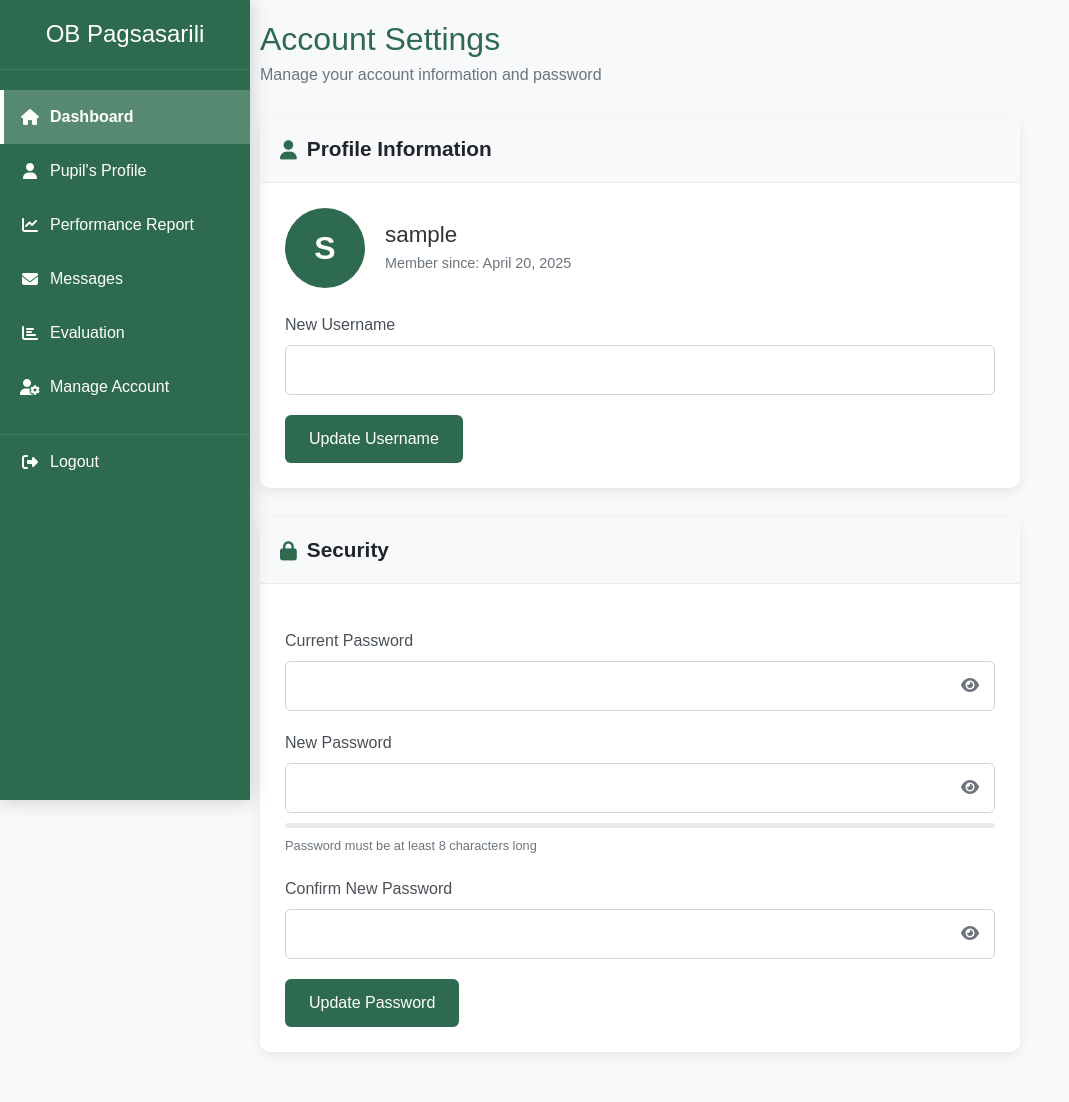
After one commit to cyberJoshhh/NITES, a Django app: page /system/account_settings/ in a window 1280 px wide. The commit adds this page. Shown: the whole page, without its empty margins (0-1069 px from the left). Run offline with Django 5.2, Linux system fonts and the light colour scheme; the visitor is signed in with stand-in values (Sample User, id 1).

Commit message:
Account management

```diff
--- a/System/templates/PDash.html
+++ b/System/templates/PDash.html
@@ -43,6 +43,10 @@
                 <i class="fas fa-chart-bar"></i>
                 <span>Evaluation</span>
             </a>
+            <a href="{% url 'account_settings' %}" class="sidebar-btn">
+                <i class="fas fa-user-cog"></i>
+                <span>Manage Account</span>
+            </a>
             <a href="{% url 'logout' %}" class="logout-btn" id="logoutBtn">
                 <i class="fas fa-sign-out-alt"></i>
                 <span>Logout</span>
@@ -54,7 +58,7 @@
     <div class="main-content">
         <div class="welcome-header">
             <div class="welcome-text">
-                Welcome pops, <span>{{ student.father_name }}</span>
+                Welcome Parent/Guardian
             </div>
             <div class="header-buttons">
                 <div class="date-display">
--- /dev/null
+++ b/System/templates/account_settings.html
@@ -0,0 +1,410 @@
+{% extends 'base.html' %}
+{% load static %}
+
+{% block content %}
+<link rel="stylesheet" href="{% static 'css/pdash.css' %}">
+<div class="sidebar" id="sidebar">
+    <div class="sidebar-header">
+        <h3>OB Pagsasarili</h3>
+    </div>
+    <div class="sidebar-content">
+        <a href="{% url 'dashboard' %}" class="sidebar-btn active">
+            <i class="fas fa-home"></i>
+            <span>Dashboard</span>
+        </a>
+        <a href="{% url 'student_profile' %}" class="sidebar-btn">
+            <i class="fas fa-user"></i>
+            <span>Pupil's Profile</span>
+        </a>
+        <a href="{% url 'student_performance' %}" class="sidebar-btn">
+            <i class="fas fa-chart-line"></i>
+            <span>Performance Report</span>
+        </a>
+        <a href="{% url 'message_home' %}" class="sidebar-btn">
+            <i class="fas fa-envelope"></i>
+            <span>Messages</span>
+            <span class="notification-badge"></span>
+        </a>
+        <a href="{% url 'evaluation_gross' %}" class="sidebar-btn">
+            <i class="fas fa-chart-bar"></i>
+            <span>Evaluation</span>
+        </a>
+        <a href="{% url 'account_settings' %}" class="sidebar-btn">
+            <i class="fas fa-user-cog"></i>
+            <span>Manage Account</span>
+        </a>
+        <a href="{% url 'logout' %}" class="logout-btn" id="logoutBtn">
+            <i class="fas fa-sign-out-alt"></i>
+            <span>Logout</span>
+        </a>
+    </div>
+</div>
+<div class="account-settings-container">
+    <div class="settings-header">
+        <h1>Account Settings</h1>
+        <p>Manage your account information and password</p>
+    </div>
+
+    {% if success_message %}
+    <div class="alert alert-success">
+        <i class="fas fa-check-circle"></i> {{ success_message }}
+    </div>
+    {% endif %}
+
+    {% if error_message %}
+    <div class="alert alert-danger">
+        <i class="fas fa-exclamation-circle"></i> {{ error_message }}
+    </div>
+    {% endif %}
+
+    <div class="settings-card">
+        <div class="settings-card-header">
+            <i class="fas fa-user"></i>
+            <h2>Profile Information</h2>
+        </div>
+        <div class="settings-card-body">
+            <div class="profile-info">
+                <div class="profile-avatar">
+                    <div class="avatar-circle">
+                        <span class="initials">{{ user.username|slice:":1"|upper }}</span>
+                    </div>
+                </div>
+                <div class="profile-details">
+                    <h3>{{ user.username }}</h3>
+                    <p>Member since: {{ user.date_joined|date:"F d, Y" }}</p>
+                </div>
+            </div>
+            <form method="post" action="{% url 'account_settings' %}" class="settings-form">
+                {% csrf_token %}
+                <input type="hidden" name="action" value="change_username">
+
+                <div class="form-group">
+                    <label for="new_username">New Username</label>
+                    <input type="text" id="new_username" name="new_username" class="form-control" required>
+                </div>
+
+                <button type="submit" class="btn-update">Update Username</button>
+            </form>
+        </div>
+    </div>
+
+    <div class="settings-card">
+        <div class="settings-card-header">
+            <i class="fas fa-lock"></i>
+            <h2>Security</h2>
+        </div>
+        <div class="settings-card-body">
+            <form method="post" action="{% url 'account_settings' %}" class="settings-form">
+                {% csrf_token %}
+                <input type="hidden" name="action" value="change_password">
+
+                <div class="form-group">
+                    <label for="current_password">Current Password</label>
+                    <div class="password-input-group">
+                        <input type="password" id="current_password" name="current_password" class="form-control" required>
+                        <button type="button" class="toggle-password" data-target="current_password">
+                            <i class="fas fa-eye"></i>
+                        </button>
+                    </div>
+                </div>
+
+                <div class="form-group">
+                    <label for="new_password">New Password</label>
+                    <div class="password-input-group">
+                        <input type="password" id="new_password" name="new_password" class="form-control" required>
+                        <button type="button" class="toggle-password" data-target="new_password">
+                            <i class="fas fa-eye"></i>
+                        </button>
+                    </div>
+                    <div class="password-strength">
+                        <div id="password-strength-meter"></div>
+                        <span id="password-strength-text">Password must be at least 8 characters long</span>
+                    </div>
+                </div>
+
+                <div class="form-group">
+                    <label for="confirm_password">Confirm New Password</label>
+                    <div class="password-input-group">
+                        <input type="password" id="confirm_password" name="confirm_password" class="form-control" required>
+                        <button type="button" class="toggle-password" data-target="confirm_password">
+                            <i class="fas fa-eye"></i>
+                        </button>
+                    </div>
+                </div>
+
+                <button type="submit" class="btn-update">Update Password</button>
+            </form>
+        </div>
+    </div>
+</div>
+
+<style>
+    .account-settings-container {
+        max-width: 800px;
+        margin: 0 auto;
+        padding: 20px;
+    }
+
+    .settings-header {
+        margin-bottom: 30px;
+    }
+
+    .settings-header h1 {
+        color: var(--primary);
+        font-size: 2rem;
+        margin-bottom: 5px;
+    }
+
+    .settings-header p {
+        color: #6c757d;
+        font-size: 1rem;
+    }
+
+    .alert {
+        padding: 15px;
+        border-radius: 8px;
+        margin-bottom: 20px;
+        display: flex;
+        align-items: center;
+    }
+
+    .alert i {
+        margin-right: 10px;
+        font-size: 18px;
+    }
+
+    .alert-success {
+        background-color: #d4edda;
+        color: #155724;
+        border: 1px solid #c3e6cb;
+    }
+
+    .alert-danger {
+        background-color: #f8d7da;
+        color: #721c24;
+        border: 1px solid #f5c6cb;
+    }
+
+    .settings-card {
+        background-color: white;
+        border-radius: 10px;
+        box-shadow: 0 4px 12px rgba(0,0,0,0.08);
+        margin-bottom: 30px;
+        overflow: hidden;
+    }
+
+    .settings-card-header {
+        display: flex;
+        align-items: center;
+        padding: 20px;
+        background-color: #f8f9fa;
+        border-bottom: 1px solid #e9ecef;
+    }
+
+    .settings-card-header i {
+        font-size: 1.2rem;
+        color: var(--primary);
+        margin-right: 10px;
+    }
+
+    .settings-card-header h2 {
+        margin: 0;
+        font-size: 1.3rem;
+        font-weight: 600;
+    }
+
+    .settings-card-body {
+        padding: 25px;
+    }
+
+    .profile-info {
+        display: flex;
+        align-items: center;
+        margin-bottom: 25px;
+    }
+
+    .profile-avatar {
+        margin-right: 20px;
+    }
+
+    .avatar-circle {
+        width: 80px;
+        height: 80px;
+        background-color: var(--primary);
+        border-radius: 50%;
+        display: flex;
+        align-items: center;
+        justify-content: center;
+    }
+
+    .initials {
+        font-size: 2rem;
+        color: white;
+        font-weight: 600;
+    }
+
+    .profile-details h3 {
+        font-size: 1.4rem;
+        margin: 0 0 5px 0;
+        color: #333;
+    }
+
+    .profile-details p {
+        margin: 0;
+        color: #6c757d;
+        font-size: 0.9rem;
+    }
+
+    .settings-form {
+        margin-top: 20px;
+    }
+
+    .form-group {
+        margin-bottom: 20px;
+    }
+
+    .form-group label {
+        display: block;
+        margin-bottom: 8px;
+        font-weight: 500;
+        color: #495057;
+    }
+
+    .form-control {
+        width: 100%;
+        padding: 12px;
+        border: 1px solid #ced4da;
+        border-radius: 6px;
+        font-size: 16px;
+        transition: border-color 0.15s ease-in-out, box-shadow 0.15s ease-in-out;
+    }
+
+    .form-control:focus {
+        border-color: var(--primary);
+        box-shadow: 0 0 0 0.2rem rgba(45, 106, 79, 0.25);
+        outline: none;
+    }
+
+    .password-input-group {
+        position: relative;
+    }
+
+    .toggle-password {
+        position: absolute;
+        right: 10px;
+        top: 50%;
+        transform: translateY(-50%);
+        background: none;
+        border: none;
+        font-size: 16px;
+        color: #6c757d;
+        cursor: pointer;
+    }
+
+    .password-strength {
+        margin-top: 10px;
+    }
+
+    #password-strength-meter {
+        height: 5px;
+        background-color: #e9ecef;
+        border-radius: 3px;
+        margin-bottom: 5px;
+    }
+
+    #password-strength-text {
+        font-size: 0.8rem;
+        color: #6c757d;
+    }
+
+    .btn-update {
+        background-color: var(--primary);
+        color: white;
+        border: none;
+        padding: 12px 24px;
+        border-radius: 6px;
+        cursor: pointer;
+        font-weight: 500;
+        transition: background-color 0.15s ease-in-out;
+    }
+
+    .btn-update:hover {
+        background-color: #1b4332;
+    }
+
+    @media (max-width: 768px) {
+        .profile-info {
+            flex-direction: column;
+            text-align: center;
+        }
+
+        .profile-avatar {
+            margin-right: 0;
+            margin-bottom: 15px;
+        }
+    }
+</style>
+
+<script>
+    document.addEventListener('DOMContentLoaded', function() {
+        // Toggle password visibility
+        const toggleButtons = document.querySelectorAll('.toggle-password');
+        toggleButtons.forEach(button => {
+            button.addEventListener('click', function() {
+                const targetId = this.getAttribute('data-target');
+                const input = document.getElementById(targetId);
+
+                if (input.type === 'password') {
+                    input.type = 'text';
+                    this.innerHTML = '<i class="fas fa-eye-slash"></i>';
+                } else {
+                    input.type = 'password';
+                    this.innerHTML = '<i class="fas fa-eye"></i>';
+                }
+            });
+        });
+
+        // Password strength meter
+        const passwordInput = document.getElementById('new_password');
+        const strengthMeter = document.getElementById('password-strength-meter');
+        const strengthText = document.getElementById('password-strength-text');
+
+        passwordInput.addEventListener('input', function() {
+            const val = passwordInput.value;
+            let strength = 0;
+
+            if (val.length >= 8) strength += 25;
+            if (val.match(/[a-z]+/)) strength += 25;
+            if (val.match(/[A-Z]+/)) strength += 25;
+            if (val.match(/[0-9]+/)) strength += 25;
+
+            strengthMeter.style.width = strength + '%';
+
+            if (strength < 25) {
+                strengthMeter.style.backgroundColor = '#dc3545';
+                strengthText.textContent = 'Very weak';
+            } else if (strength < 50) {
+                strengthMeter.style.backgroundColor = '#ffc107';
+                strengthText.textContent = 'Weak';
+            } else if (strength < 75) {
+                strengthMeter.style.backgroundColor = '#6c757d';
+                strengthText.textContent = 'Medium';
+            } else {
+                strengthMeter.style.backgroundColor = '#28a745';
+                strengthText.textContent = 'Strong';
+            }
+        });
+
+        // Confirm password validation
+        const confirmPassword = document.getElementById('confirm_password');
+        const passwordForm = document.querySelector('form[action*="account_settings"]');
+
+        passwordForm.addEventListener('submit', function(e) {
+            if (passwordInput.value !== confirmPassword.value) {
+                e.preventDefault();
+                alert('Passwords do not match!');
+            }
+        });
+    });
+</script>
+{% endblock %}
--- a/System/templates/sidebar.html
+++ b/System/templates/sidebar.html
@@ -43,7 +43,7 @@
                 </a>
                 <a href="{% url 'manage_student_session' %}" class="dropdown-item">
                     <i class="fas fa-users-cog"></i>
-                    <span>Manage student session</span>
+                    <span>Manage pupil's session</span>
                 </a>
             </div>
         </div>
--- a/System/templates/sidebar_parent.html
+++ b/System/templates/sidebar_parent.html
@@ -33,6 +33,10 @@
         <a href="{% url 'evaluation_gross' %}" class="sidebar-btn {% if request.path == '/evaluation/gross/' %}active{% endif %}">
             <i class="fas fa-chart-bar"></i>
             <span>Evaluation</span>
+        </a>
+        <a href="{% url 'account_settings' %}" class="sidebar-btn {% if request.path == '/account_settings/' %}active{% endif %}">
+            <i class="fas fa-user-cog"></i>
+            <span>Manage Account</span>
         </a>
         <a href="{% url 'logout' %}" class="logout-btn" id="logoutBtn">
             <i class="fas fa-sign-out-alt"></i>
--- a/System/templates/student_performance.html
+++ b/System/templates/student_performance.html
@@ -42,6 +42,10 @@
             <a href="{% url 'evaluation_gross' %}" class="sidebar-btn">
                 <i class="fas fa-chart-bar"></i>
                 <span>Evaluation</span>
+            </a>
+            <a href="{% url 'account_settings' %}" class="sidebar-btn">
+                <i class="fas fa-user-cog"></i>
+                <span>Manage Account</span>
             </a>
             <a href="{% url 'logout' %}" class="logout-btn" id="logoutBtn">
                 <i class="fas fa-sign-out-alt"></i>
--- a/System/templates/student_profile.html
+++ b/System/templates/student_profile.html
@@ -42,6 +42,10 @@
             <a href="{% url 'evaluation_gross' %}" class="sidebar-btn">
                 <i class="fas fa-chart-bar"></i>
                 <span>Evaluation</span>
+            </a>
+            <a href="{% url 'account_settings' %}" class="sidebar-btn">
+                <i class="fas fa-user-cog"></i>
+                <span>Manage Account</span>
             </a>
             <a href="{% url 'logout' %}" class="logout-btn" id="logoutBtn">
                 <i class="fas fa-sign-out-alt"></i>
--- a/System/urls.py
+++ b/System/urls.py
@@ -70,4 +70,5 @@ urlpatterns = [
     path('delete-pdf/<int:pdf_id>/', delete_pdf, name='delete_pdf'),
     path('manage-account/', manage_account, name='manage_account'),
     path('manage-student-session/', manage_student_session, name='manage_student_session'),
+    path('account_settings/', views.account_settings, name='account_settings'),
 ]
--- a/System/views.py
+++ b/System/views.py
@@ -1647,3 +1647,69 @@ def manage_student_session(request):
     }
 
     return render(request, 'manage_student_session.html', context)
+
+@login_required
+def account_settings(request):
+    """
+    Enhanced view function for account settings with a modern interface.
+    Allows users to change their username and password with real-time validation.
+    """
+    user = request.user
+    success_message = None
+    error_message = None
+
+    if request.method == 'POST':
+        action = request.POST.get('action')
+
+        if action == 'change_username':
+            new_username = request.POST.get('new_username')
+
+            # Check if username already exists
+            if User.objects.filter(username=new_username).exists():
+                error_message = "Username already exists. Please choose another one."
+            else:
+                # If the user is a student, update both User and Student models
+                student = Student.objects.filter(username=user.username).first()
+                if student:
+                    student.username = new_username
+                    student.save()
+
+                # Update auth user
+                user.username = new_username
+                user.save()
+                success_message = "Username updated successfully!"
+
+        elif action == 'change_password':
+            current_password = request.POST.get('current_password')
+            new_password = request.POST.get('new_password')
+            confirm_password = request.POST.get('confirm_password')
+
+            # Verify current password
+            if not user.check_password(current_password):
+                error_message = "Current password is incorrect."
+            elif new_password != confirm_password:
+                error_message = "New passwords do not match."
+            elif len(new_password) < 8:
+                error_message = "Password must be at least 8 characters long."
+            else:
+                # Set new password
+                user.set_password(new_password)
+                user.save()
+
+                # If user is a student, update Student model too
+                student = Student.objects.filter(username=user.username).first()
+                if student:
+                    student.password = new_password
+                    student.save()
+
+                success_message = "Password updated successfully! Please log in again."
+                logout(request)
+                return redirect('login')
+
+    context = {
+        'user': user,
+        'success_message': success_message,
+        'error_message': error_message,
+    }
+
+    return render(request, 'account_settings.html', context)
```
Also changed, not shown: System/templates/manage_student_session.html (+8 -8 lines), System/templates/message.html (deleted, +0 -32 lines).
